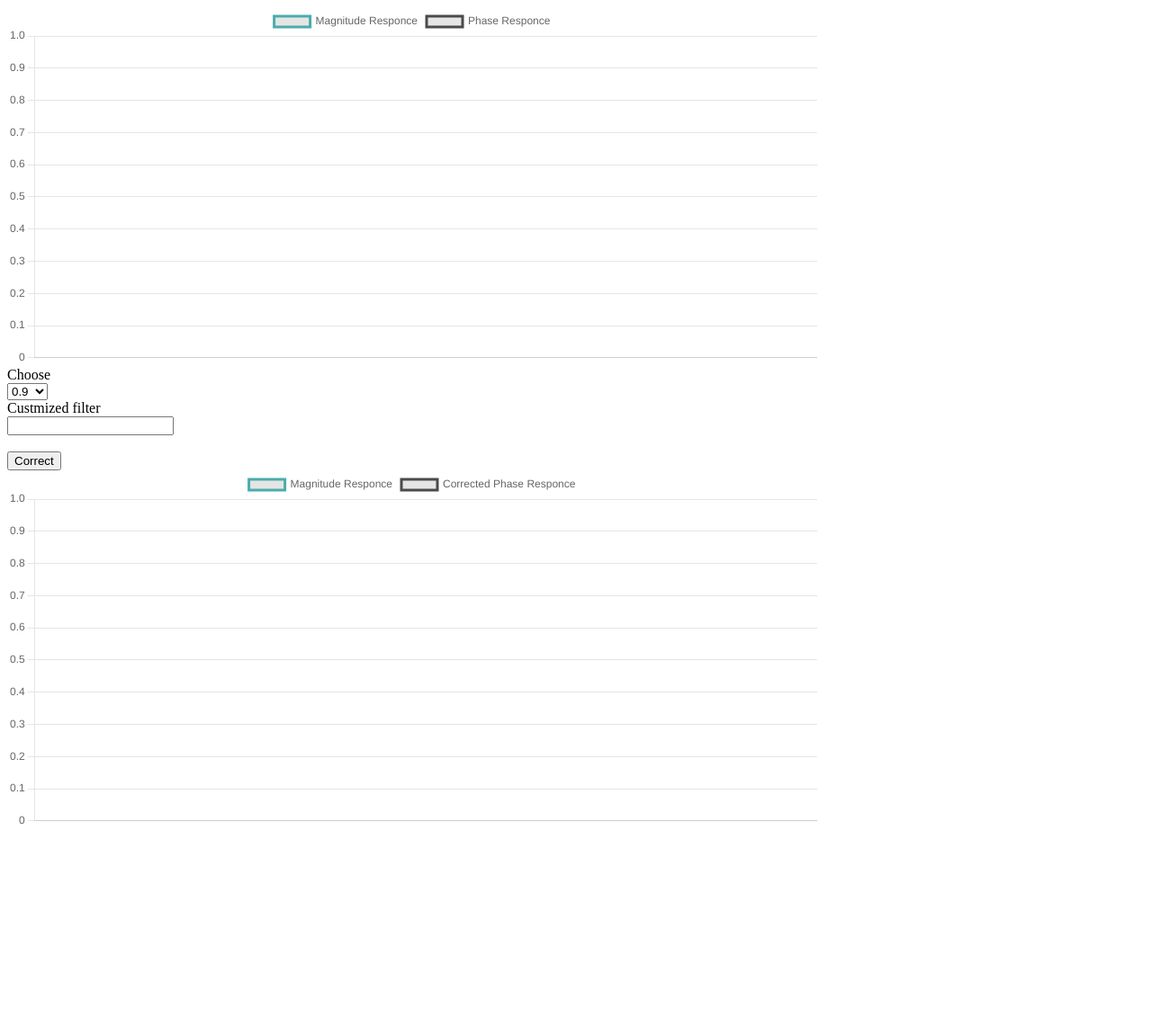
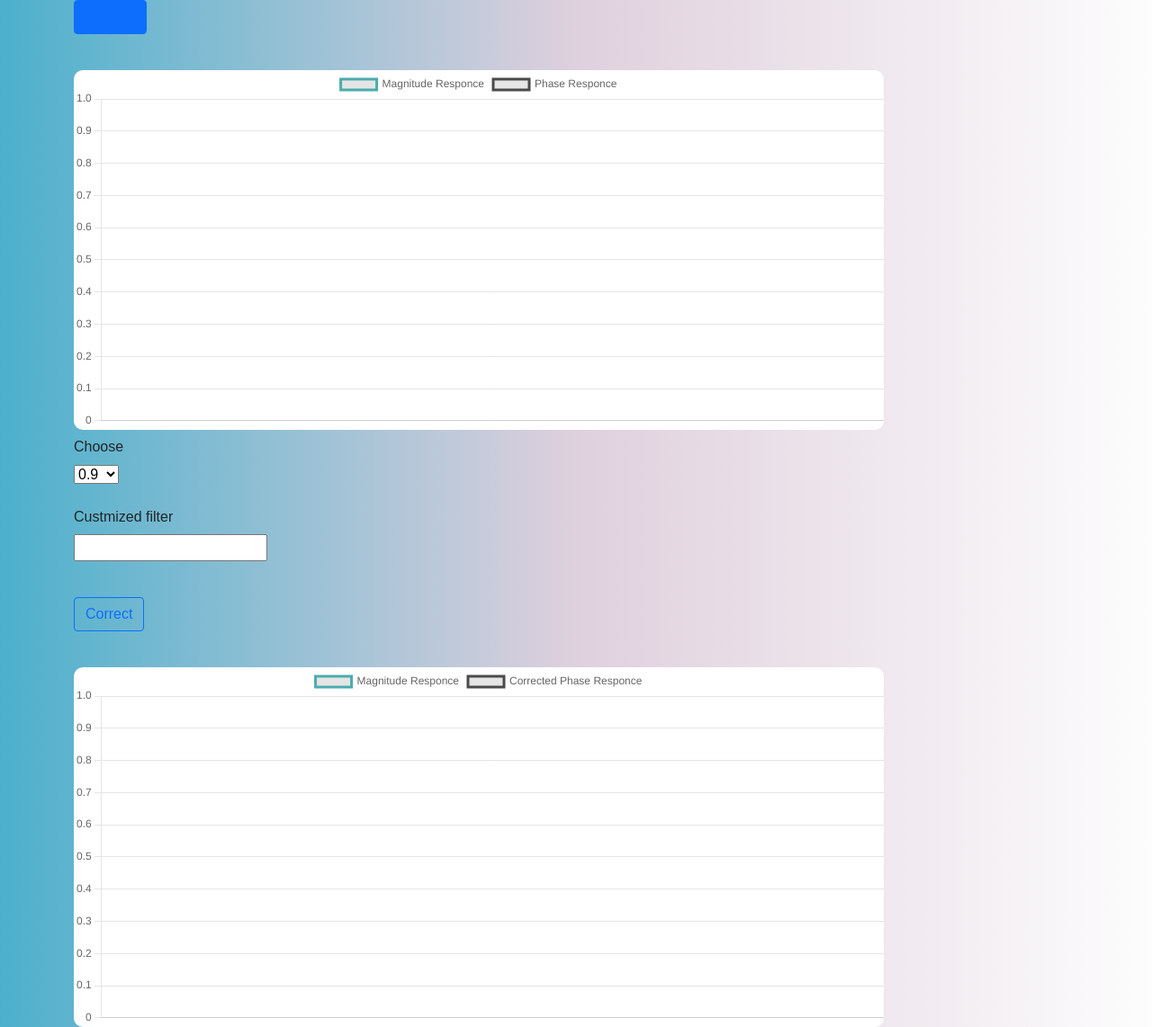
Before and after one commit to AbdallahMohammad1/Zplane-web-viewer, a Flask app: template templates/home.html in a window 1280 px wide. Shown: the whole page at 90% size. Before the commit the page ends 917 px from the top, so only its background shows below. Run offline with Flask 2, Linux system fonts and the light colour scheme; the template is opened without the code that fills it: values that come from a table or form of the project are taken from there, most other values are stand-ins (such as "Sample title", 1, 10 or a date in 2020).

Commit message:
all_done

```diff
--- a/static/css/style.css
+++ b/static/css/style.css
@@ -3,10 +3,21 @@
 }
 body{
     font-family: 'Poppins', sans-serif;
-    background: linear-gradient(90deg, #4c91cc ,#a5409a ,#6d109c);
+    background: linear-gradient(
+        90deg
+        , #4cb0cc ,#dfd0dd ,#fdfdfd);}
+.body2{
+    background: linear-gradient(
+        90deg
+        , #4cb0cc ,#dfd0dd ,#fdfdfd);
+}
+canvas{
+    background: white;
+    margin-top: 40px;
+    border-radius: 10px;
 }
 h1{
-    color:  red;
+    color:  black;
     margin: auto;
     margin: 20px 0;
 }
@@ -27,6 +38,9 @@
     border:3px solid black;
     border-radius: 50%;
 }
+.z_plane{
+    color: white;
+}
 .x ,.x2,.pole{
     font-size: 5vh;
     font-weight: bold;
--- a/templates/home.html
+++ b/templates/home.html
@@ -4,14 +4,18 @@
 <head>
   <meta charset="utf-8">
   <title>Digital Filter</title>
+  <link href="https://cdn.jsdelivr.net/npm/bootstrap@5.0.1/dist/css/bootstrap.min.css" rel="stylesheet" integrity="sha384-+0n0xVW2eSR5OomGNYDnhzAbDsOXxcvSN1TPprVMTNDbiYZCxYbOOl7+AMvyTG2x" crossorigin="anonymous">
+  <link href="{{ url_for('static', filename='css/style.css') }}" rel="stylesheet">
+
   <!-- chart.js -->
 <script src="https://cdn.jsdelivr.net/npm/chart.js"></script>
 <!-- <script src="../static/script/d3/d3.js"></script>
 <script src="../static/script/Zplane.js"></script> -->
 
 </head>
-<body>
-
+<body class="body2">
+    <div class="container">
+        <button class = "btn btn-primary z_plane"><a href="{{url_for('index') }}">Z Plane</a></button>
         <canvas id="myChart" width="900" height="400"></canvas>
     <script>
     var ctx = document.getElementById('myChart');
@@ -110,6 +114,8 @@
         });
 
         </script>
+    </div>
+
 
 </body>
 </html>
```
Lines whose indentation alone changed are shown as unchanged.
